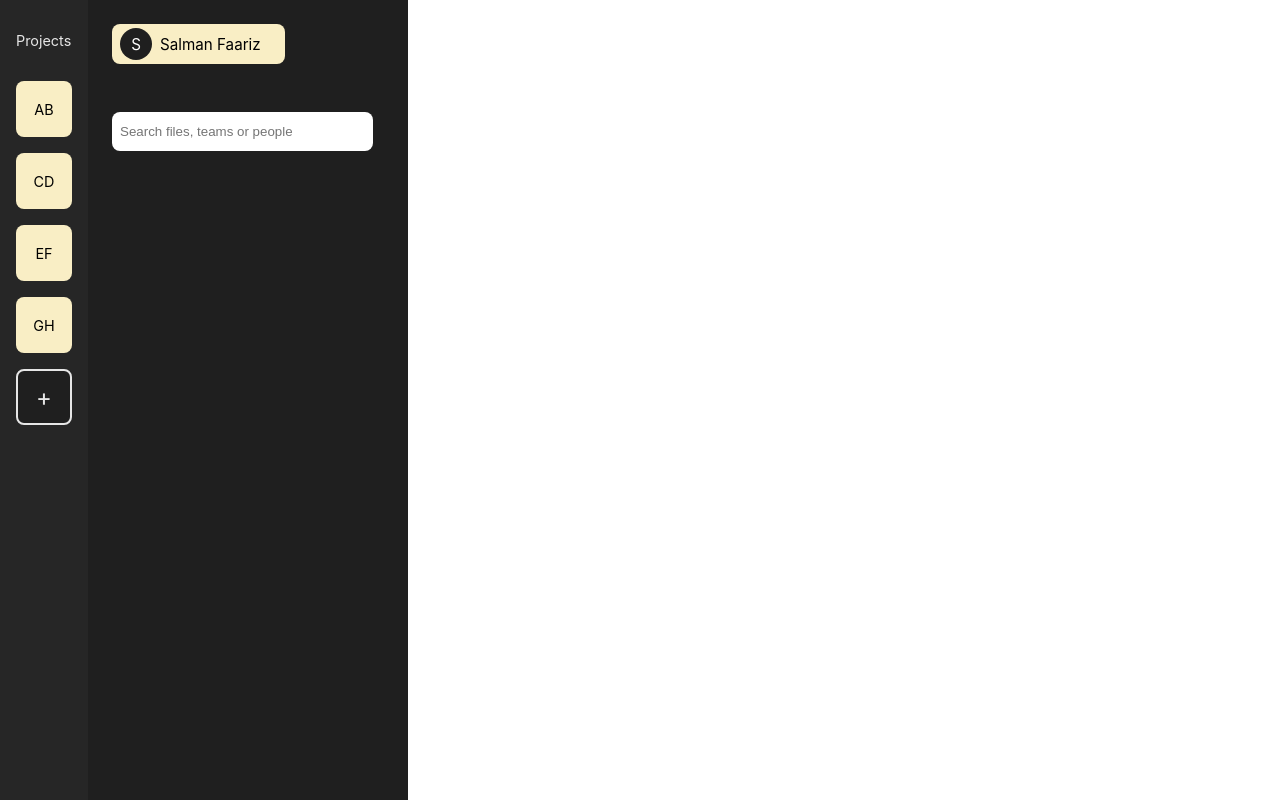
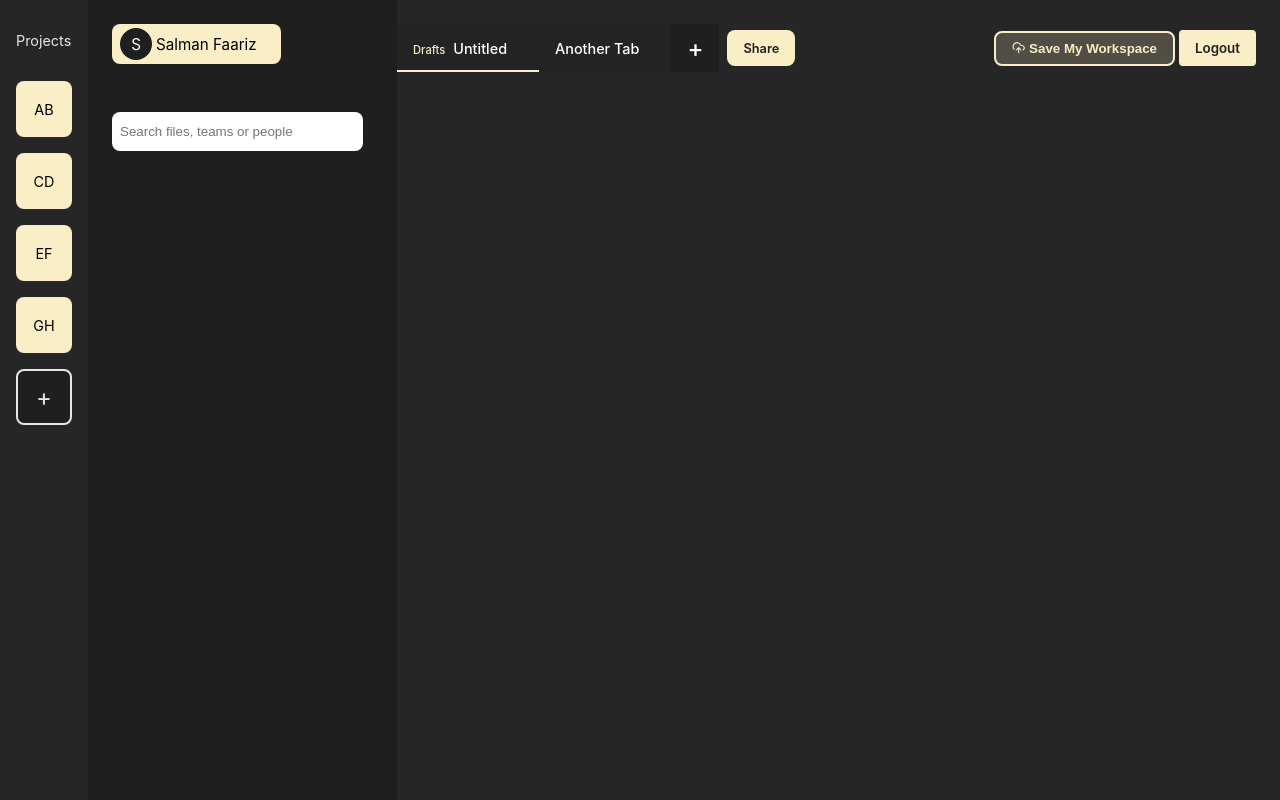
Before and after one commit to BuildNShip/WizardFN, a React (Vite) app: page / in a window 1280 px wide. Built offline with nearby package versions, Linux system fonts and the light colour scheme.

Commit message:
feat(mainapp):top-bar-ui

```diff
--- a/package.json
+++ b/package.json
@@ -11,7 +11,8 @@
   },
   "dependencies": {
     "react": "^18.2.0",
-    "react-dom": "^18.2.0"
+    "react-dom": "^18.2.0",
+    "react-icons": "^4.12.0"
   },
   "devDependencies": {
     "@types/react": "^18.2.43",
--- a/src/components/Collections/Collections.module.css
+++ b/src/components/Collections/Collections.module.css
@@ -1,15 +1,15 @@
 .collectionsContainer {
   height: 100vh;
-  width: 20rem;
+  width: 28rem;
   background-color: var(--secondary-color);
 }
 
 .collectionsTopbar {
   padding: 1.5rem;
   display: flex;
-  flex-direction: row;
+
   align-items: center;
-  gap: 0.5rem;
+  gap: 0.25rem;
 }
 
 .collectionsTopbarUsername {
@@ -20,9 +20,9 @@
   padding-left: 0.5rem;
 
   display: flex;
-  flex-direction: row;
+
   align-items: center;
-  gap: 0.5rem;
+  gap: 0.25rem;
 
   border-radius: 0.5rem;
 }
@@ -42,15 +42,15 @@
 .collectionsMenuContainer {
   display: flex;
   flex-direction: column;
-  gap: 0.5rem;
+  gap: 0.25rem;
   padding: 1.5rem;
 }
 
 .searchMenu {
   display: flex;
-  flex-direction: row;
+
   align-items: center;
-  gap: 0.5rem;
+  gap: 0.25rem;
   width: 90%;
 
   border-radius: 0.5rem;
--- a/src/pages/MainPage/MainPage.module.css
+++ b/src/pages/MainPage/MainPage.module.css
@@ -1,4 +1,140 @@
 .mainContainer {
   display: flex;
-  flex-direction: row;
 }
+
+.mainAppContainer {
+  display: flex;
+  flex-direction: column;
+  gap: 1rem;
+  width: 100%;
+  height: 100vh;
+  overflow: hidden;
+
+  background-color: var(--primary-color);
+}
+
+.mainAppTopbar {
+  display: flex;
+
+  justify-content: space-between;
+  align-items: center;
+
+  padding: 1.5rem;
+  padding-left: 0;
+}
+
+.topbarTabsContainer {
+  display: flex;
+  align-items: center;
+}
+
+.topbarTabs {
+  display: flex;
+  height: 3rem;
+}
+
+.topbarTab {
+  padding: 1rem;
+  padding-right: 2rem;
+  color: white;
+  font-family: "Inter", sans-serif;
+  font-weight: 500;
+  font-size: 0.9rem;
+
+  background-color: #242424;
+}
+
+.topbarTabActive {
+  padding: 1rem;
+  padding-right: 2rem;
+  color: white;
+  font-family: "Inter", sans-serif;
+  font-weight: 500;
+  font-size: 0.9rem;
+  background-color: #242424;
+
+  border-bottom: var(--tertiary-color) 2px solid;
+}
+
+.topbarTab span,
+.topbarTabActive span {
+  font-size: 0.7rem;
+  color: var(--tertiary-color);
+  margin-right: 0.5rem;
+}
+
+.topbarAddTab {
+  height: 3rem;
+  width: 3rem;
+  font-size: 1.5rem;
+  color: white;
+  font-family: "Inter", sans-serif;
+  font-weight: 500;
+  background-color: var(--secondary-color);
+
+  display: flex;
+  justify-content: center;
+  align-items: center;
+}
+
+.shareButton {
+  font-size: 0.8rem;
+  padding: 0.25rem 1rem;
+  height: 1.75rem;
+
+  color: white;
+  font-family: "Inter", sans-serif;
+  font-weight: 600;
+  background-color: var(--tertiary-color);
+  color: var(--secondary-color);
+  border-radius: 0.5rem;
+
+  display: flex;
+  justify-content: center;
+  align-items: center;
+
+  margin-left: 0.5rem;
+}
+
+.topbarActions {
+  display: flex;
+  align-items: center;
+  gap: 0.25rem;
+}
+
+.saveToWorkspace {
+  padding: 0.5rem 1rem;
+  font-weight: 600;
+
+  background-color: #504e45;
+  border: none;
+  border: var(--tertiary-color) 2px solid;
+  border-radius: 0.5rem;
+  color: var(--tertiary-color);
+
+  text-align: center;
+
+  display: flex;
+  align-items: center;
+  gap: 0.25rem;
+}
+
+.logoutButton {
+  padding: 0.6rem 1rem;
+  color: white;
+  font-family: "Inter", sans-serif;
+  font-weight: 500;
+  background-color: var(--tertiary-color);
+  color: var(--secondary-color);
+  border-radius: 0.25rem;
+
+  font-weight: 600;
+
+  text-align: center;
+
+  display: flex;
+  align-items: center;
+  gap: 0.25rem;
+
+  border: none;
+}
--- a/src/pages/MainPage/MainPage.tsx
+++ b/src/pages/MainPage/MainPage.tsx
@@ -1,6 +1,8 @@
 import Collections from '../../components/Collections/Collections'
 import Sidebar from '../../components/Sidebar/Sidebar'
 import styles from './MainPage.module.css'
+
+import { LuUploadCloud } from "react-icons/lu";
 
 const MainPage = () => {
     return (
@@ -8,6 +10,36 @@ const MainPage = () => {
             <Sidebar />
 
             <Collections />
+
+            <div className={styles.mainAppContainer}>
+                <div className={styles.mainAppTopbar}>
+
+                    <div className={styles.topbarTabsContainer}>
+                        <div className={styles.topbarTabs}>
+                            <div className={styles.topbarTabActive}>
+                                <span className={styles.tabType}>
+                                    Drafts
+                                </span>
+                                Untitled
+                            </div>
+                            <div className={styles.topbarTab}>
+                                Another Tab
+                            </div>
+                        </div>
+                        <div className={styles.topbarAddTab}>
+                            +
+                        </div>
+                        <div className={styles.shareButton}>
+                            Share
+                        </div>
+                    </div>
+
+                    <div className={styles.topbarActions}>
+                        <button className={styles.saveToWorkspace}><LuUploadCloud className={styles.saveButton} /> Save My Workspace</button>
+                        <button className={styles.logoutButton}>Logout</button>
+                    </div>
+                </div>
+            </div>
         </div>
     )
 }
```
Also changed, not shown: 1 other file (tests, documents, lock files or other folders).
